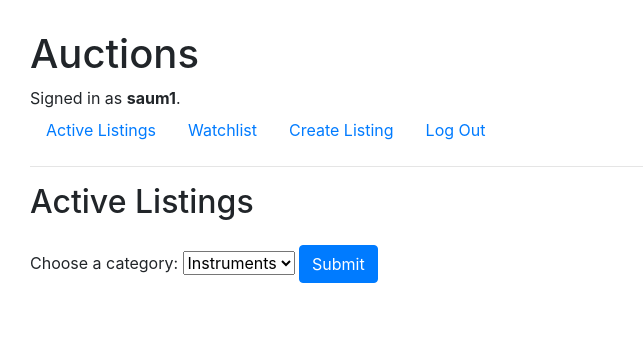
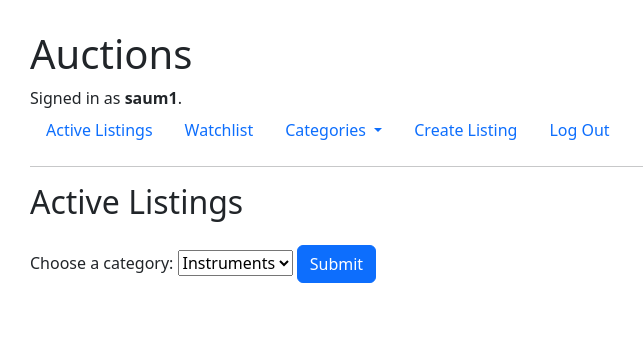
Before and after one commit to sam-aum/Commerce-Project-2, a Django app: page / in a window 1280 px wide. Shown: the top 362 px of the page, without its empty margins (0-643 px from the left). Run offline with Django 3.2, Linux system fonts and the light colour scheme; a user stored in the database is signed in; data comes from the database, SQL or seed files in the repository; some libraries are stand-ins or nearby versions.

Commit message:
worked on category link

```diff
--- a/auctions/templates/auctions/layout.html
+++ b/auctions/templates/auctions/layout.html
@@ -4,7 +4,8 @@
 <html lang="en">
     <head>
         <title>{% block title %}Auctions{% endblock %}</title>
-        <link rel="stylesheet" href="https://stackpath.bootstrapcdn.com/bootstrap/4.4.1/css/bootstrap.min.css" integrity="sha384-Vkoo8x4CGsO3+Hhxv8T/Q5PaXtkKtu6ug5TOeNV6gBiFeWPGFN9MuhOf23Q9Ifjh" crossorigin="anonymous">
+        <link href="https://cdn.jsdelivr.net/npm/bootstrap@5.3.3/dist/css/bootstrap.min.css" rel="stylesheet" integrity="sha384-QWTKZyjpPEjISv5WaRU9OFeRpok6YctnYmDr5pNlyT2bRjXh0JMhjY6hW+ALEwIH" crossorigin="anonymous">
+        <script src="https://cdn.jsdelivr.net/npm/bootstrap@5.3.3/dist/js/bootstrap.bundle.min.js" integrity="sha384-YvpcrYf0tY3lHB60NNkmXc5s9fDVZLESaAA55NDzOxhy9GkcIdslK1eN7N6jIeHz" crossorigin="anonymous"></script>
         <link href="{% static 'auctions/styles.css' %}" rel="stylesheet">
     </head>
     <body>
@@ -23,6 +24,16 @@
             {% if user.is_authenticated %}
                 <li class="nav-item">
                     <a class="nav-link" href="{% url 'watchlist' %}">Watchlist</a>
+                </li>
+                <li class="nav-item dropdown">
+                    <a class="nav-link dropdown-toggle" href="#" id="categoriesDropdown" role="button" data-bs-toggle="dropdown" aria-expanded="false">
+                        Categories
+                    </a>
+                    <ul class="dropdown-menu" aria-labelledby="categoriesDropdown">
+                        {% for category in categories %}
+                        <li><a class="dropdown-item" href="{% url 'displayCategories' %}">{{ category }}</a></li>
+                        {% endfor %}
+                    </ul>
                 </li>
                 <li class="nav-item">
                     <a class="nav-link" href="{% url 'create' %}">Create Listing</a>
```
